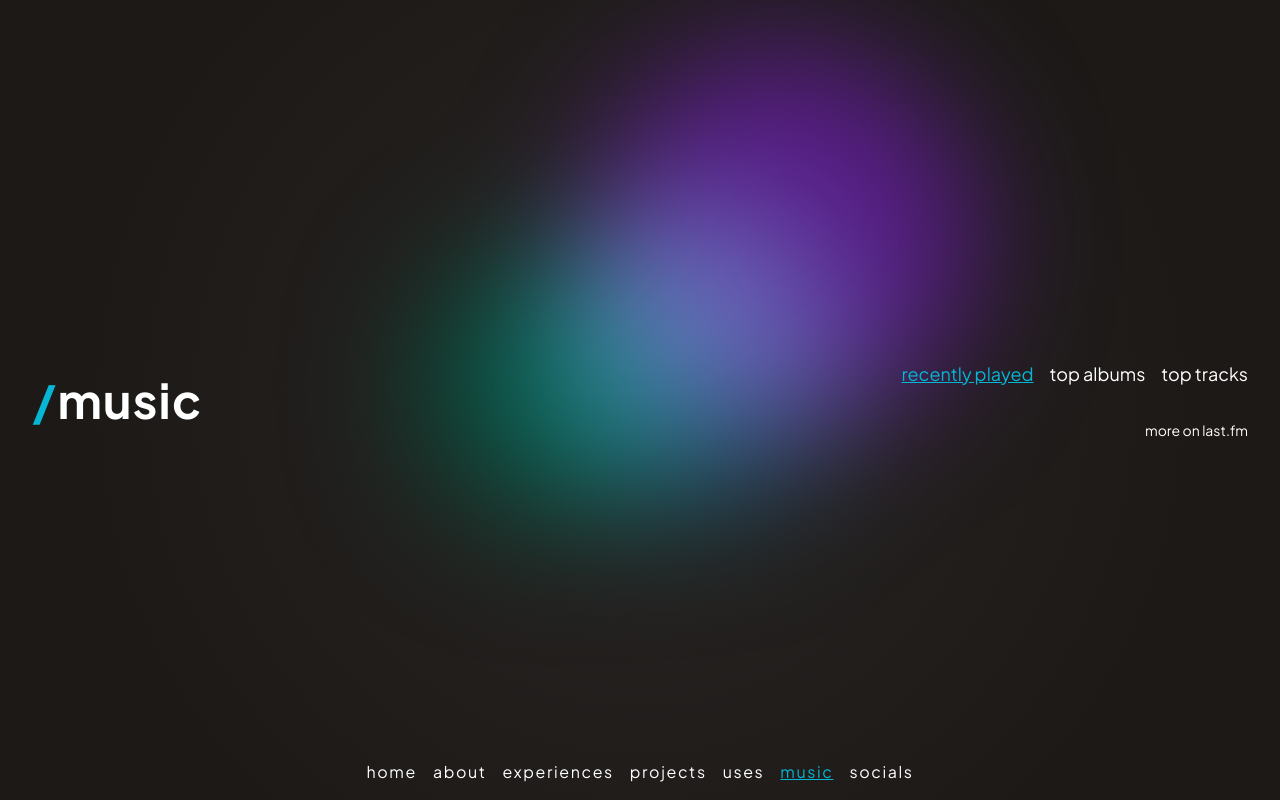
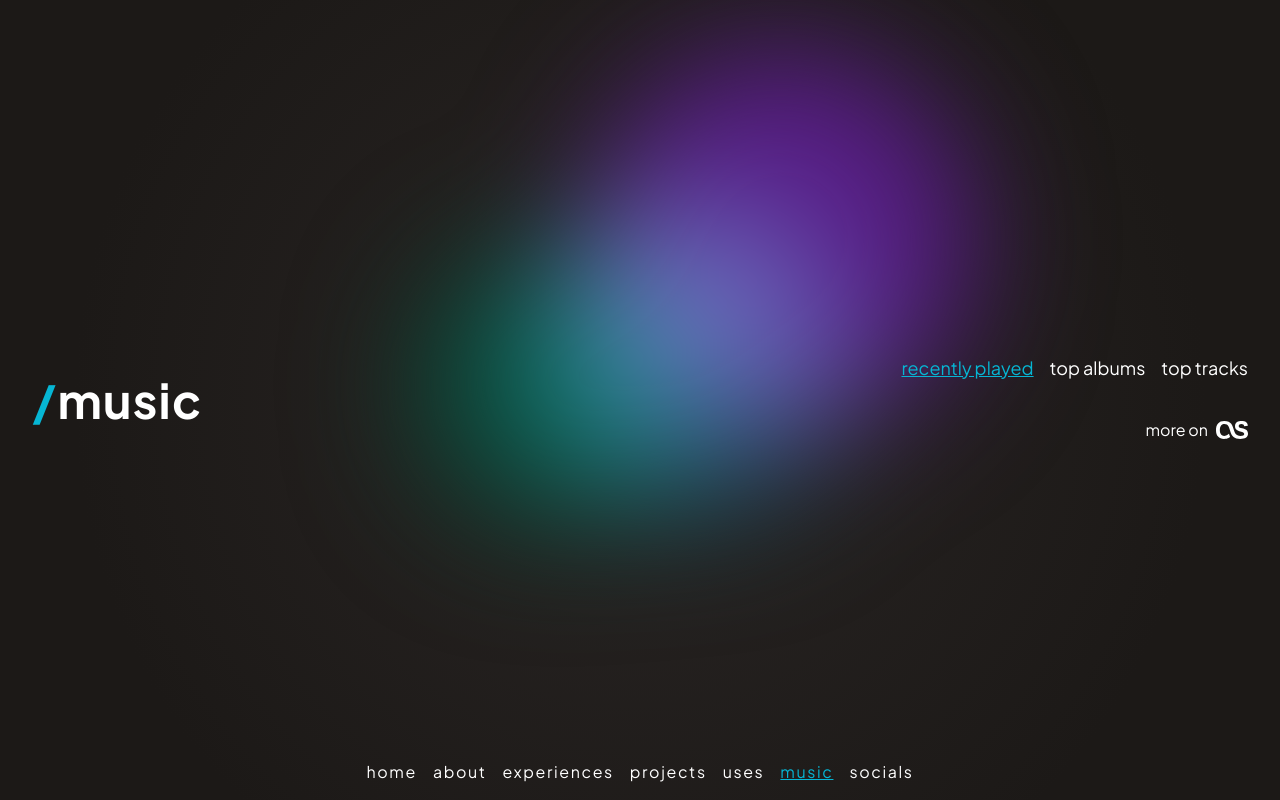
Before and after one commit to kawijayaa/muhammadoka.dev, a Next.js app: page /music in a window 1280 px wide. Built offline with nearby package versions, Linux system fonts and the light colour scheme; no server answers.

Commit message:
fix lastfm hyperlink to match other pages

```diff
--- a/app/music/page.tsx
+++ b/app/music/page.tsx
@@ -5,6 +5,7 @@ import { TopAlbums } from "./pages/TopAlbums";
 import { TopTracks } from "./pages/TopTracks";
 import Navbar from "../components/Navbar";
 import Title from "../components/Title";
+import { FaLastfm } from "react-icons/fa";
 import { useState } from "react";
 
 export default function MusicPage() {
@@ -26,8 +27,9 @@ export default function MusicPage() {
         {page === 0 && <RecentlyPlayedTracks />}
         {page === 1 && <TopAlbums />}
         {page === 2 && <TopTracks />}
-        <a href="https://last.fm/user/okeeeeng" className="hidden md:block text-center md:text-right text-sm hover:underline hover:text-cyan-500 cursor-pointer" target="_blank">
-          more on last.fm
+        <a href="https://last.fm/user/okeeeeng" className="flex justify-end items-center gap-2 hover:underline hover:text-cyan-500" target="_blank">
+          <p>more on</p>
+          <FaLastfm className="w-6 h-6 md:w-8 md:h-8 text-white" />
         </a>
       </div>
     </div>
```
